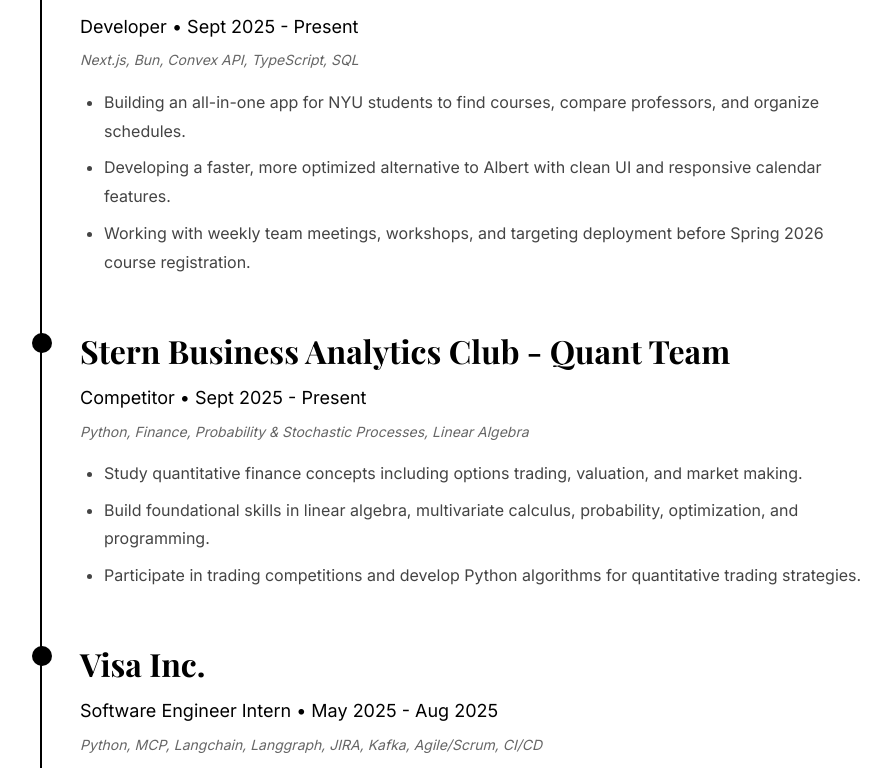
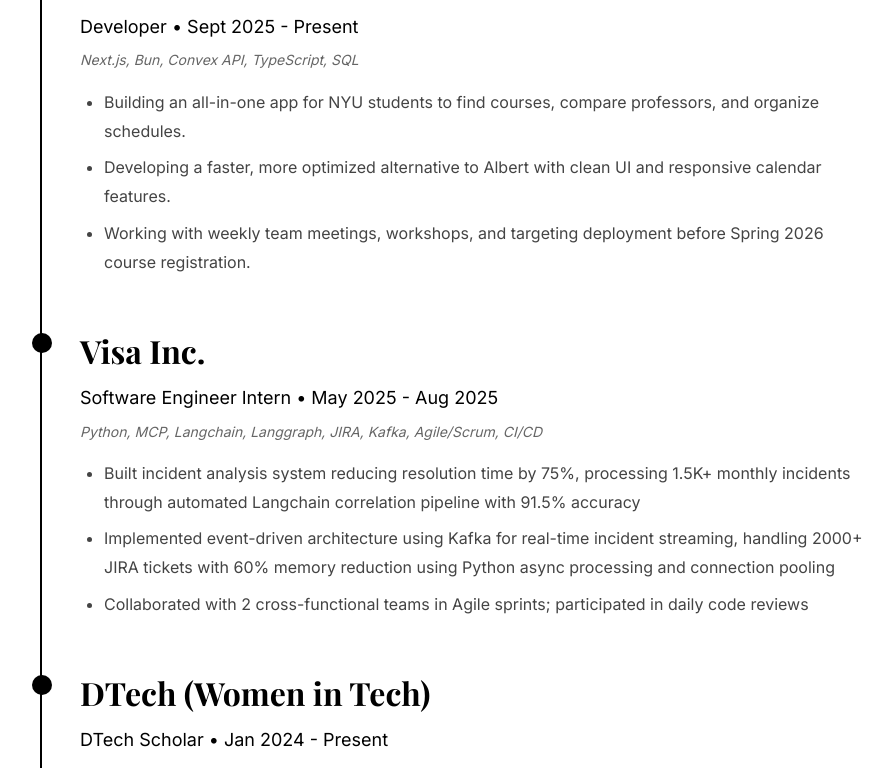
Before and after one commit to alissawu/alissasite, a Next.js app: page /work in a window 1280 px wide. Shown: the part 452-1220 px from the top of the page, without its empty margins (190-1082 px from the left). Built offline with nearby package versions, Linux system fonts and the light colour scheme.

Commit message:
got cooked idw talk ab it

```diff
--- a/src/app/page.tsx
+++ b/src/app/page.tsx
@@ -30,7 +30,7 @@
             <h1>ALISSA WU</h1>
 
             <p className={styles.tagline}>
-              CS+Math at NYU | Dev Team @ Tech@NYU, Quant Team @ Stern Business Analytics Club
+              CS+Math at NYU | Dev Team @ Tech@NYU
             </p>
 
             <p>
@@ -59,8 +59,8 @@
             I want to add a page of interesting math problems I&apos;ve solved, if I can find all of them.
             </p>
             <p className={styles.bio}>
-            I&apos;m on Tech@NYU&apos;s Dev Team, and compete in Stern BAC Quant.
-            I&apos;m a member of Women in Computing, and I volunteer with Give Where You Live!
+            I&apos;m on Tech@NYU&apos;s Dev Team,
+            I&apos;m a member of Women in Computing, Business Analytics Club, and I volunteer with Give Where You Live!
             </p>
             <p className={styles.bio}>
             I&apos;ve attended Point72 Investment Academy. I was also a DTech Scholar this summer, and attended many events in SF, like YC Summer Conference 2025.
--- a/src/app/work/page.tsx
+++ b/src/app/work/page.tsx
@@ -32,20 +32,6 @@
             </div>
           </div>
 
-          {/* Stern BAC Quant */}
-          <div className={styles.timelineItem}>
-            <div className={styles.dot}></div>
-            <div className={styles.content}>
-              <h2>Stern Business Analytics Club - Quant Team</h2>
-              <p className={styles.role}>Competitor • Sept 2025 - Present</p>
-              <p className={styles.tech}>Python, Finance, Probability & Stochastic Processes, Linear Algebra</p>
-              <ul>
-                <li>Study quantitative finance concepts including options trading, valuation, and market making.</li>
-                <li>Build foundational skills in linear algebra, multivariate calculus, probability, optimization, and programming.</li>
-                <li>Participate in trading competitions and develop Python algorithms for quantitative trading strategies.</li>
-              </ul>
-            </div>
-          </div>
 
           {/* Visa */}
           <div className={styles.timelineItem}>
```
Also changed, not shown: src/app/projects/page.tsx (+3 -7 lines).
